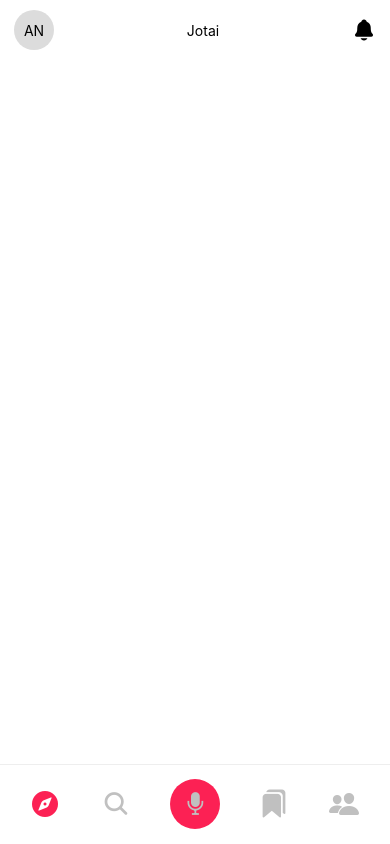
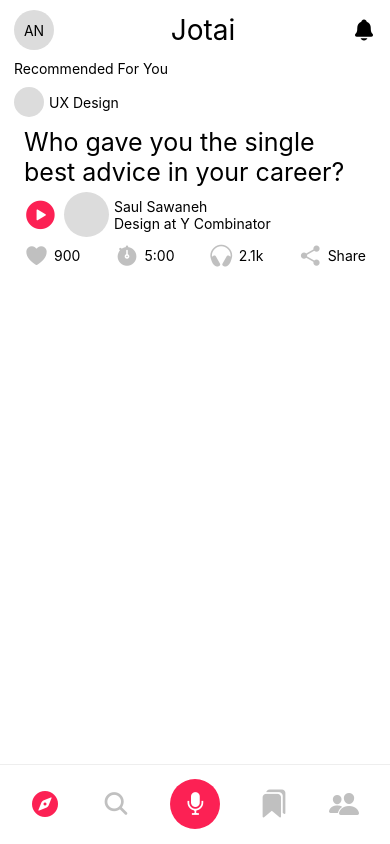
Before and after one commit to ndimzKM/jotai, a React Native app: screen /Home in a window 390 px wide. Built offline with nearby package versions, Linux system fonts and the light colour scheme.

Commit message:
bottom navigation colored

```diff
--- a/components/BottomBar.js
+++ b/components/BottomBar.js
@@ -54,7 +54,7 @@ function BottomBar() {
               alignSelf: "center",
               paddingLeft: 2.3,
             }}
-            color={route.name == "TransXact" ? "#fc2154" : "#C0C0C0"}
+            color={route.name == "TransXact" ? "#fc2154" : "#fff"}
           />
           {/* <Text style={styles.iconTitle}>TransXact</Text> */}
         </TouchableOpacity>
--- a/components/Header.js
+++ b/components/Header.js
@@ -30,4 +30,7 @@ const styles = StyleSheet.create({
     alignItems: "center",
     justifyContent: "center",
   },
+  logo: {
+    fontSize: 28,
+  },
 });
--- /dev/null
+++ b/components/Post.js
@@ -0,0 +1,105 @@
+import React from "react";
+import { View, Text, TouchableOpacity, StyleSheet } from "react-native";
+import { Ionicons } from "@expo/vector-icons";
+
+export default function Post() {
+  return (
+    <View style={styles.post}>
+      <View style={styles.top}>
+        <View style={styles.avatar}></View>
+        <Text>UX Design</Text>
+      </View>
+      <View style={styles.details}>
+        <Text style={styles.question}>
+          Who gave you the single best advice in your career?
+        </Text>
+        <View style={styles.actions}>
+          <TouchableOpacity style={styles.play}>
+            <Ionicons name="play-circle" size={35} color="#fc2154" />
+          </TouchableOpacity>
+          <View style={styles.profile}>
+            <View style={styles.profile_avatar}></View>
+            <View style={styles.profile_details}>
+              <Text style={styles.name}>Saul Sawaneh</Text>
+              <Text style={styles.title}>Design at Y Combinator</Text>
+            </View>
+          </View>
+        </View>
+        <View style={styles.actualActions}>
+          <TouchableOpacity style={styles.action_icon}>
+            <Ionicons name="heart" size={25} color="#C0C0C0" />
+            <Text style={styles.action_value}>900</Text>
+          </TouchableOpacity>
+          <TouchableOpacity style={styles.action_icon}>
+            <Ionicons name="stopwatch" size={25} color="#C0C0C0" />
+            <Text style={styles.action_value}>5:00</Text>
+          </TouchableOpacity>
+          <TouchableOpacity style={styles.action_icon}>
+            <Ionicons name="headset" size={25} color="#C0C0C0" />
+            <Text style={styles.action_value}>2.1k</Text>
+          </TouchableOpacity>
+          <TouchableOpacity style={styles.action_icon}>
+            <Ionicons name="share-social" size={25} color="#C0C0C0" />
+            <Text style={styles.action_value}>Share</Text>
+          </TouchableOpacity>
+        </View>
+      </View>
+    </View>
+  );
+}
+
+const styles = StyleSheet.create({
+  post: {
+    marginTop: 10,
+  },
+  top: {
+    alignItems: "center",
+    flexDirection: "row",
+  },
+  avatar: {
+    marginRight: 5,
+    width: 30,
+    height: 30,
+    borderRadius: 15,
+    backgroundColor: "#dcdcdc",
+  },
+  details: {
+    marginTop: 10,
+    padding: 10,
+    paddingTop: 0,
+  },
+  question: {
+    fontSize: 25,
+    lineHeight: 30,
+  },
+  actions: {
+    flexDirection: "row",
+    alignItems: "center",
+    marginVertical: 5,
+  },
+  play: {
+    marginRight: 5,
+  },
+  profile: {
+    flexDirection: "row",
+    alignItems: "center",
+  },
+  profile_avatar: {
+    width: 45,
+    height: 45,
+    borderRadius: 22.5,
+    backgroundColor: "#dcdcdc",
+    marginRight: 5,
+  },
+  actualActions: {
+    flexDirection: "row",
+    justifyContent: "space-between",
+  },
+  action_icon: {
+    flexDirection: "row",
+    alignItems: "center",
+  },
+  action_value: {
+    paddingLeft: 5,
+  },
+});
--- a/screens/Home.js
+++ b/screens/Home.js
@@ -1,17 +1,11 @@
 import React from "react";
 import { StatusBar } from "expo-status-bar";
-import {
-  View,
-  Text,
-  SafeAreaView,
-  StyleSheet,
-  Platform,
-  Button,
-} from "react-native";
+import { View, Text, SafeAreaView, StyleSheet, Platform } from "react-native";
 import { useNavigation } from "@react-navigation/native";
 
 import BottomBar from "../components/BottomBar";
 import Header from "../components/Header";
+import Post from "../components/Post";
 
 export default function Home() {
   const navigation = useNavigation();
@@ -19,6 +13,10 @@ export default function Home() {
     <SafeAreaView style={styles.droidSafe}>
       <View>
         <Header />
+        <View style={styles.container}>
+          <Text>Recommended For You</Text>
+          <Post />
+        </View>
       </View>
       <BottomBar />
       <StatusBar style="auto" />
@@ -27,6 +25,9 @@ export default function Home() {
 }
 
 const styles = StyleSheet.create({
+  container: {
+    marginHorizontal: 14,
+  },
   droidSafe: {
     flex: 1,
     paddingBottom: Platform.OS === "android" ? 25 : 0,
```
